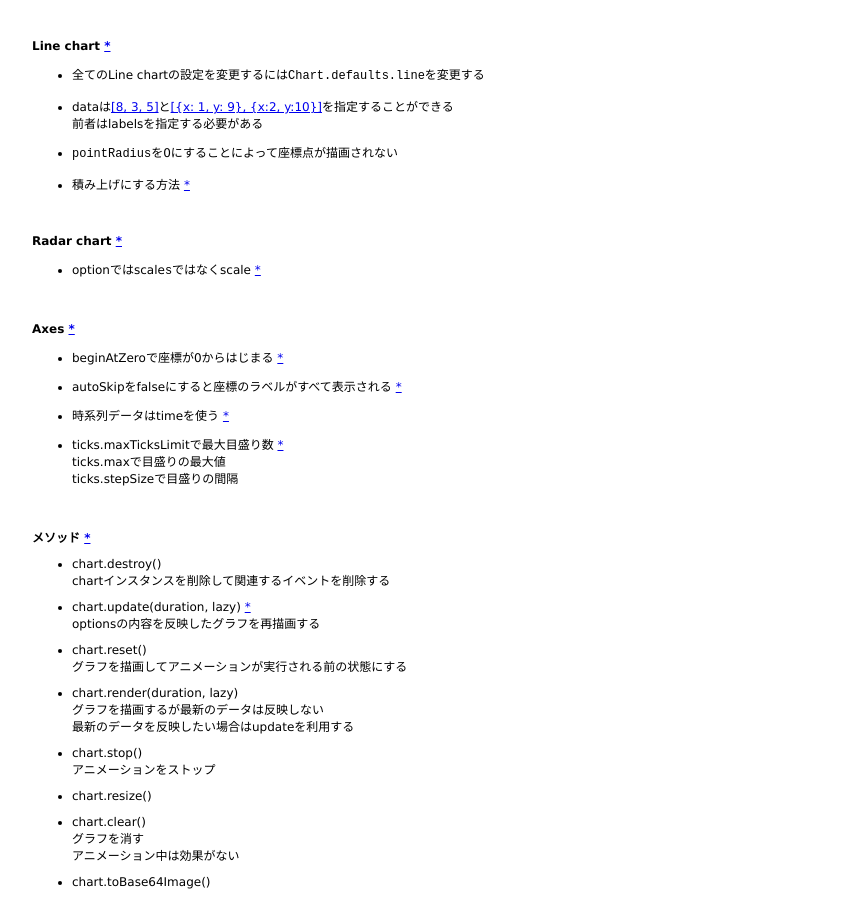
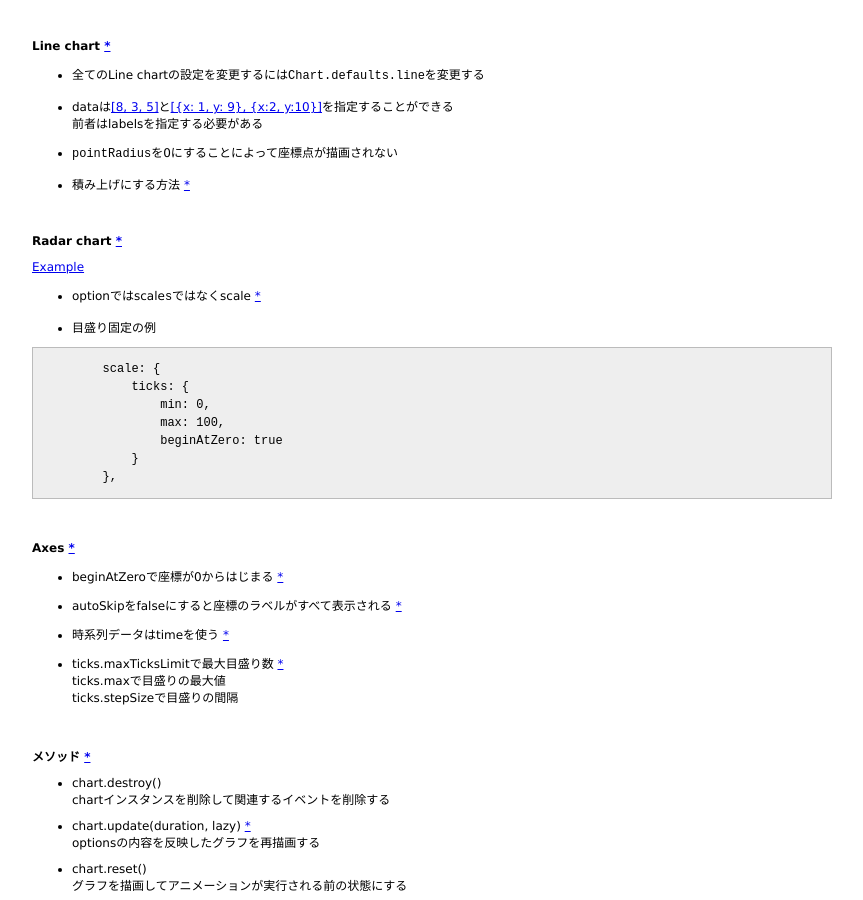
Before and after one commit to 38elements/38elements.github.com, a Jekyll site: the page built from _posts/2016-11-17-chartjs.md, in a window 1280 px wide and 900 px high, scrolled down 790 px. Shown: the whole window, without its empty margins (208-1071 px from the left). Built offline with Jekyll 4.4.1, drawn with Linux system fonts in a browser that asks for light colours.

Commit message:
Update 2016-11-17-chartjs.md

````diff
--- a/_posts/2016-11-17-chartjs.md
+++ b/_posts/2016-11-17-chartjs.md
@@ -73,7 +73,21 @@ line, bar, horizontalBar, radar, polarArea, pie, doughnut, bubble
 
 #### Radar chart [\*](http://www.chartjs.org/docs/latest/charts/radar.html)
 
+[Example](http://jsdo.it/38elements/chartjs-radar)
+
 * optionではscale`s`ではなくscale [\*](http://www.chartjs.org/docs/latest/charts/radar.html#scale-options)
+
+* 目盛り固定の例
+
+```
+        scale: {
+            ticks: {
+                min: 0,
+                max: 100,
+                beginAtZero: true
+            }
+        },
+```
 
 <br>
 
````
